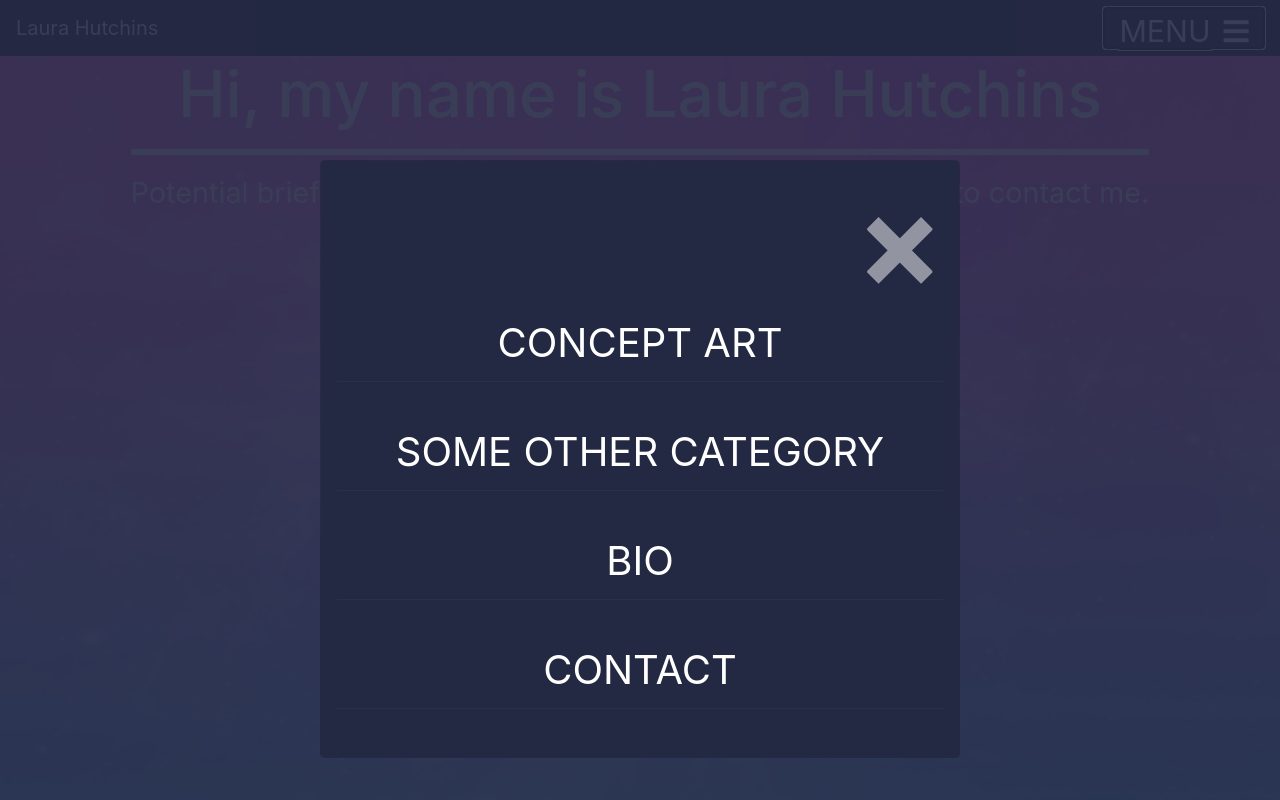
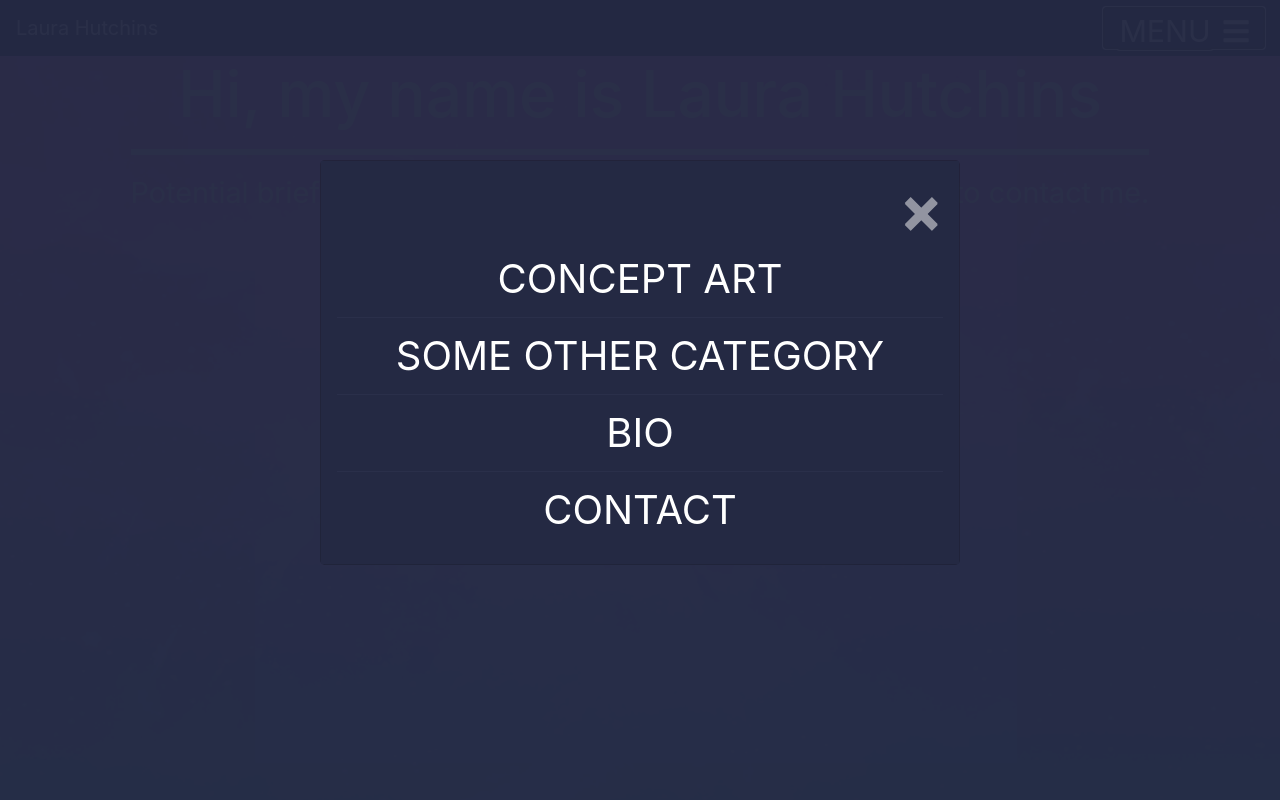
Before and after one commit to toxxsick/Laura-Hutchins-Website-VS, a website built with webpack: page src/index.html in a window 1280 px wide. Both pictures are taken after a click on the button "MENU". Shown: the top 800 px of the page. Built offline with nearby package versions, Linux system fonts and the light colour scheme; files whose address does not match are found by name.

Commit message:
added button class for modal

```diff
--- a/src/index.html
+++ b/src/index.html
@@ -36,10 +36,10 @@
             <div class="modal-content">
                 <div class="modal-body">
                     <span class="close">&times;</span>
-                    <button>CONCEPT ART</button>
-                    <button>SOME OTHER CATEGORY</button>
-                    <button>BIO</button>
-                    <button>CONTACT</button>
+                    <button class="modal__button--size">CONCEPT ART</button>
+                    <button class="modal__button--size">SOME OTHER CATEGORY</button>
+                    <button class="modal__button--size">BIO</button>
+                    <button class="modal__button--contactSize">CONTACT</button>
                 </div>
             </div>
         </div>
@@ -133,7 +133,7 @@
             <div class="col-sm-12 offset-md-1 col-md-10 contactIntroContainer__contactIntro">
                 <h1 class="contactIntro__header--color contactIntro_header--centered">Laura Hutchins </h1>
                 <hr class="contactIntro__hr">
-                <h2 class="contactIntro__header--color contactIntro__header-style">a message to the user </h2>
+                <h2 class="contactIntro__header--color contactIntro__header-style">"Lorem ipsum dolor sit amet, consectetur adipiscing elit, sed do eiusmod tempor incididunt ut labore et dolore magna aliqua. Ut enim ad minim veniam, quis nostrud exercitation ullamco laboris nisi ut aliquip ex ea commodo consequat. Duis aute irure dolor in reprehenderit in voluptate velit esse cillum dolore eu fugiat nulla pariatur. Excepteur sint occaecat cupidatat non proident, sunt in culpa qui officia deserunt mollit anim id est laborum."</h2>
 
                 <a href="#contactSectionContainer" class="contactIntro__a">
                     <div class="contactIntro__contactIntroBtnDiv">
@@ -180,7 +180,7 @@
                 <div class="rightContactSection__address">
                     <img src="Img/address.svg" class="address__img">
                     <h2 class="address__h2">Address</h2>
-                    <a href="#" class="address__a">Your address here,</a>
+                    <a href="#" class="address__a">Your address here</a>
                 </div>
             </div>
         </div>
--- a/src/styles/components/_modal.scss
+++ b/src/styles/components/_modal.scss
@@ -10,7 +10,8 @@
     @include widthHeight(100%, 100%);
     overflow: auto;
     background-color: rgb(0, 0, 0); //fallback colour
-    background-color: rgba(36, 41, 67, 0.9);
+    background-color: rgba(36, 41, 67, 0.97);
+
 
 
 
@@ -22,6 +23,8 @@
         width: 50%;
         animation-name: animatetop;
         animation-duration: 0.5s;
+
+
 
 
         //keyframes  can be inside the class it's animating
@@ -38,10 +41,14 @@
         .modal-body {
             background-color: $darkBlue;
 
+
+
+
+
             .close {
                 color: $white;
                 float: right;
-                font-size: 8rem;
+                font-size: 4rem;
                 font-weight: bold;
 
                 &:hover,
@@ -52,14 +59,8 @@
                     transition: color 1s;
                 }
             }
-
-
-
-
-            button {
+            .modal__button--size {
                 width: 100%;
-                margin-top: 2rem;
-                margin-bottom: 2rem;
                 padding: 0.5rem;
                 display: block;
                 border: 0 none;
@@ -69,6 +70,11 @@
                 color: $white;
 
             }
+            .modal__button--contactSize {
+                @extend .modal__button--size;
+                border-bottom: 0;
+
+            }
         }
     }
 }
```
